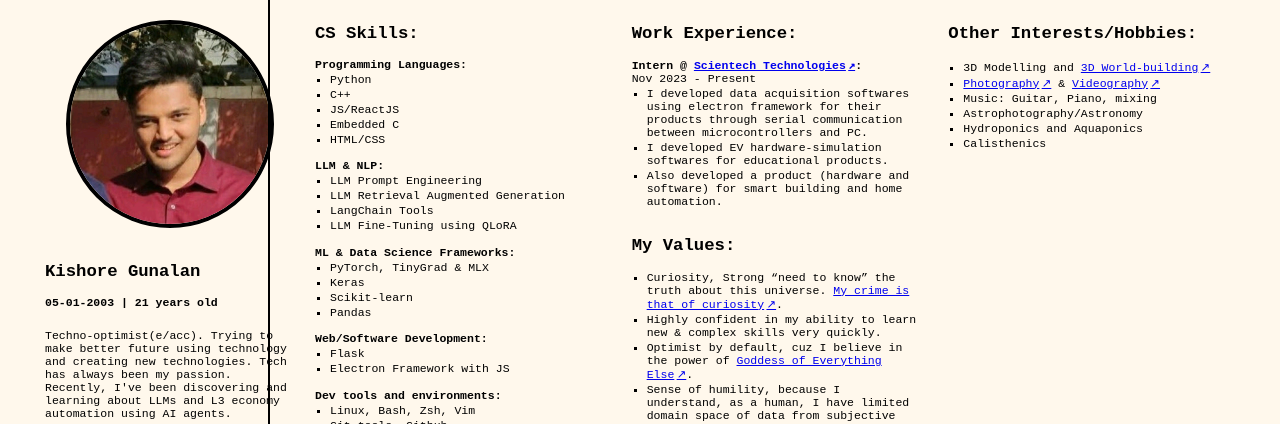
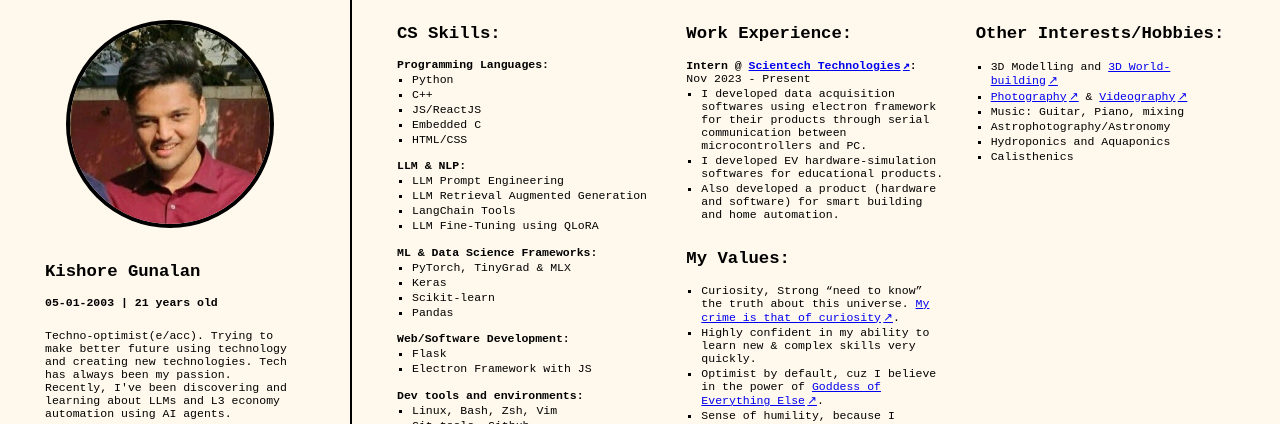
Before and after one commit to nodelike/portfolio, a plain HTML site: page index.html in a window 1280 px wide. Shown: the top 424 px of the page. Drawn offline with Linux system fonts and the light colour scheme.

Commit message:
fixing css overflow bugs

```diff
--- a/styles.css
+++ b/styles.css
@@ -69,8 +69,7 @@ li{
     border-left: 2px solid black;
     justify-content: space-around;
     position: absolute;
-    right: 0;
-    max-width: 950px;
+    left: 350px;
 }
 
 .text-block {
```
